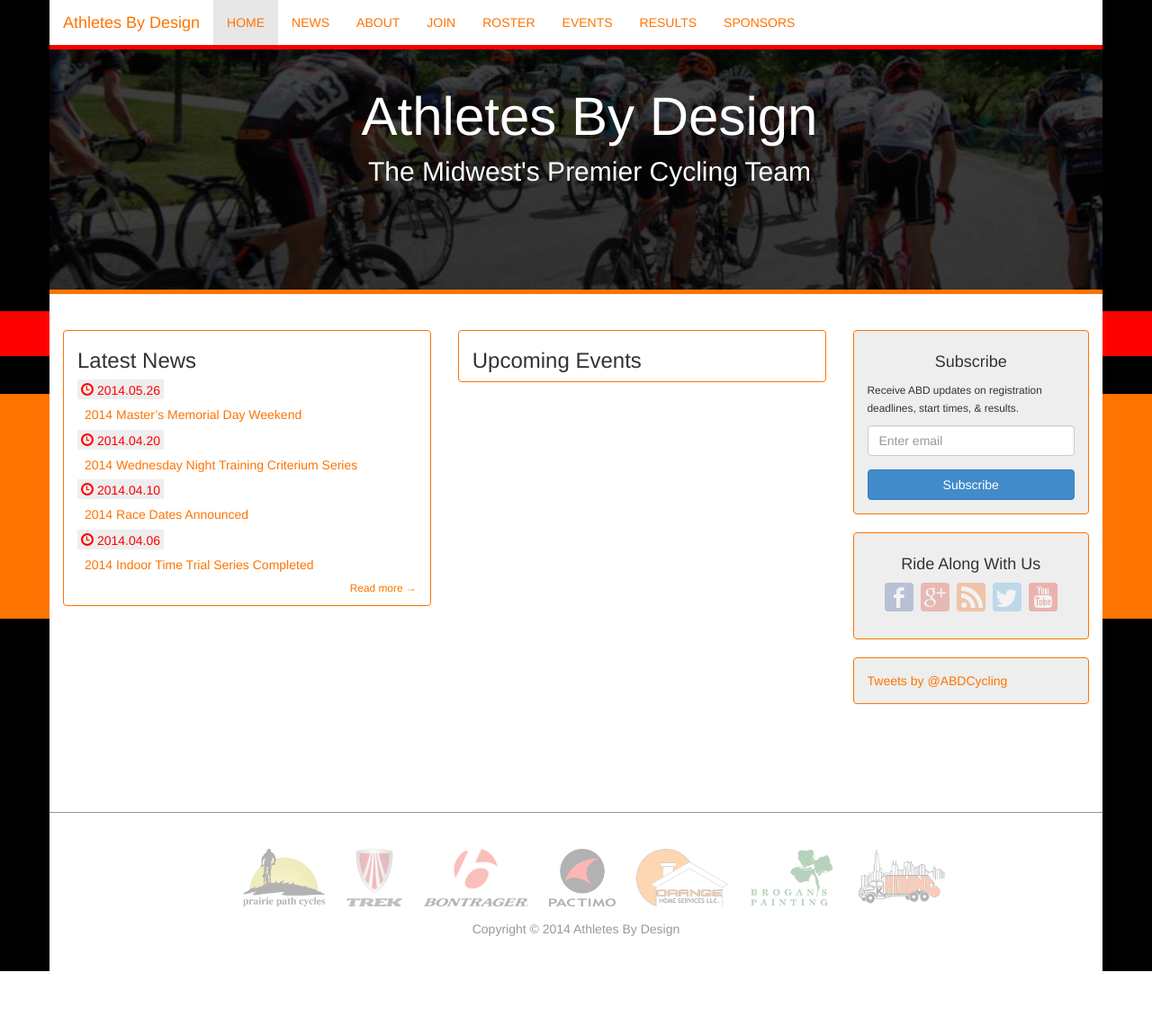
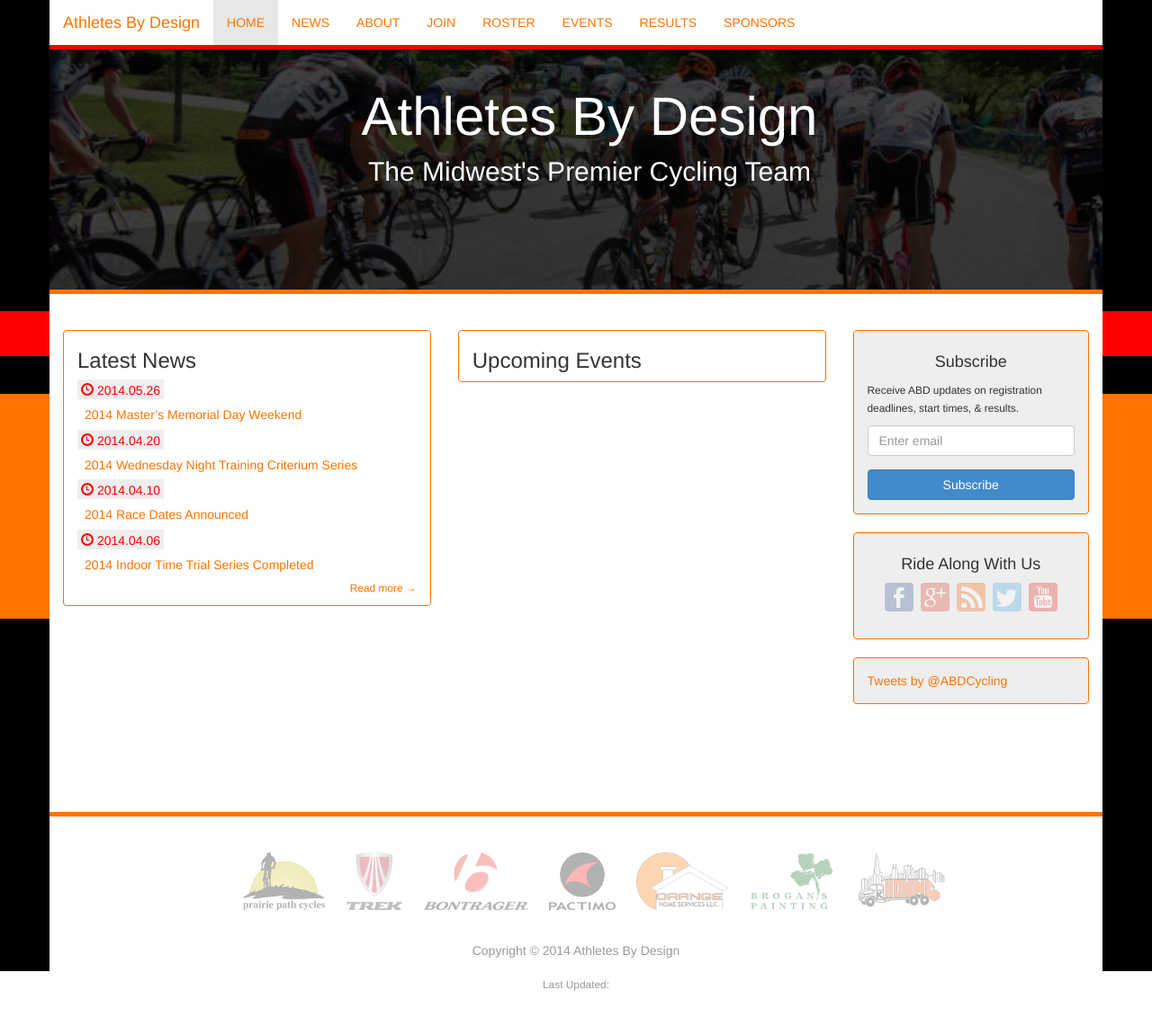
Before and after one commit to abdcycling/abdcycling.github.io, a Jekyll site: the page built from index.html, in a window 1280 px wide and 1144 px high. Shown: the top 1141 px of the window at 90% size. Built offline with Jekyll 4.4.1, drawn with Linux system fonts in a browser that asks for light colours; nearby versions of some CDN libraries; Markdown is read by kramdown in place of the engine named in the settings; comment, search, counter and statistics services are not loaded.

Commit message:
adding updated date to footer

```diff
--- a/_includes/footer.html
+++ b/_includes/footer.html
@@ -9,12 +9,26 @@
             <li><a href="/sponsors/brogans" class="brogans-sm"></a></li>
             <li><a href="/sponsors/hoving" class="hoving-sm"></a></li>
         </ul>
+        <br />
         <p class="text-muted text-center">Copyright &copy; {{ site.time | date: '%Y' }} Athletes By Design</p>
+        <br />
+        <p class="text-muted text-center small">Last Updated: <span class="last-updated"></span></p>
     </div>
 </footer>
 
 <script src="/assets/js/bootstrap.min.js"></script>
 
+<script>
+    $.ajax({
+        type: 'GET',
+        url: "https://api.github.com/repos/abdcycling/abdcycling.github.io",
+        success: function(data) {
+            var date = new Date(data.pushed_at);
+            $('.last-updated').html(date);
+        }
+    });
+</script>
+
 </div><!-- ._body .container -->
 </body>
 </html>
--- a/_less/style.less
+++ b/_less/style.less
@@ -102,7 +102,7 @@ a:hover {
     border-bottom: none;
     .container {
         background-color: #fff;
-        border-bottom: 5px solid #ff0000;
+        border-bottom: 5px solid @link-hover-color;
     }
 }
 
@@ -120,7 +120,7 @@ a:hover {
     text-shadow: 0 1px 0 rgba(0,0,0,.1);
     background-image: url(/assets/img/page-head-bg.jpg);
     background-size: cover;
-    border-bottom: 5px solid #ff7300;
+    border-bottom: 5px solid @link-color;
     h1 {
         font-weight: 300;
         line-height: 1;
@@ -224,7 +224,7 @@ footer {
     padding-bottom: 40px;
     margin-top: 100px;
     text-align: center;
-    border-top: 1px solid @gray-light;
+    border-top: 5px solid @link-color;
     .sponsors {
         list-style-type: none;
         li {
```
Also changed, not shown: assets/css/style.min.css.
